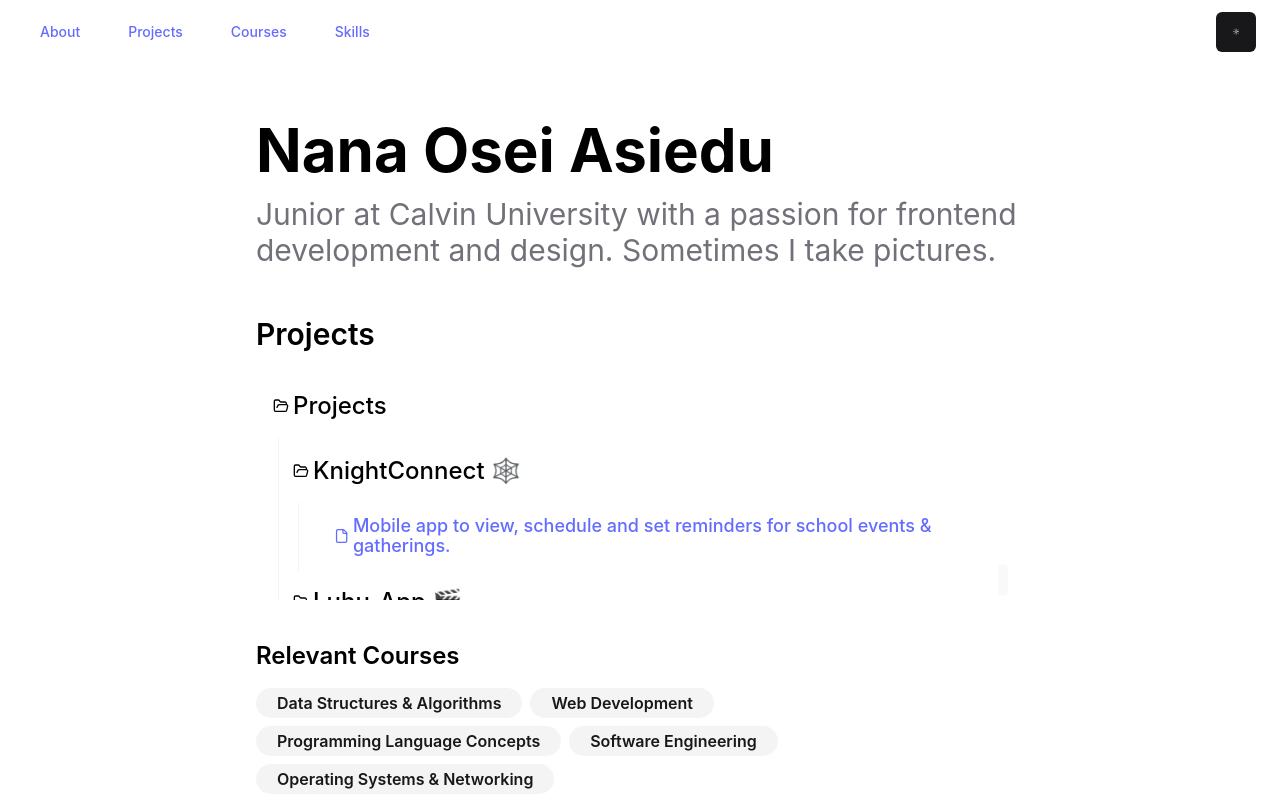
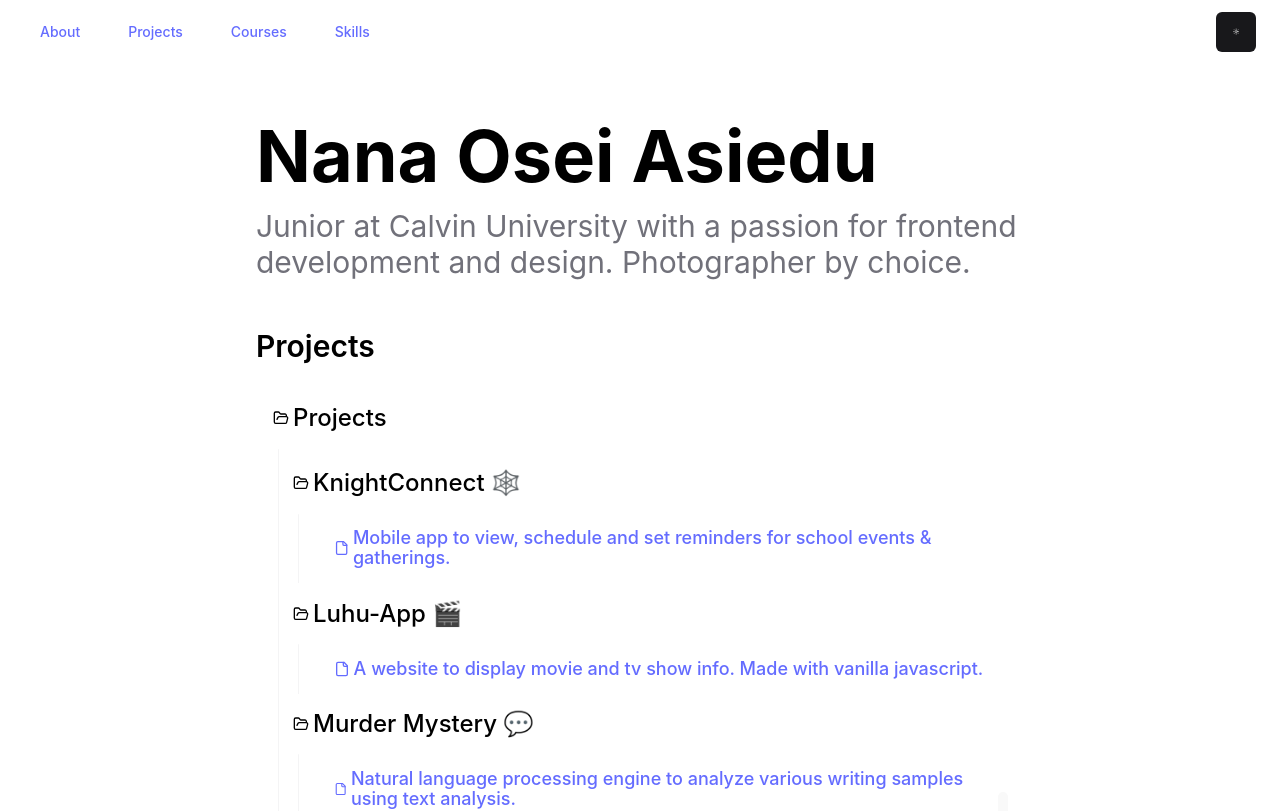
Before and after one commit to NanaAY/resume-site, a React (Vite) app: page / in a window 1280 px wide. Shown: the top 811 px of the page. Built offline with nearby package versions, Linux system fonts and the light colour scheme.

Commit message:
refinements

```diff
--- a/src/App.tsx
+++ b/src/App.tsx
@@ -114,10 +114,10 @@ function App() {
       </header>
       <main className="flex-auto min-w-0 mt-6 flex flex-col px-2 md:px-0">
         <section ref={aboutRef} id="about">
-          <h1 className="mt-16 mb-4 font-bold text-6xl">Nana Osei Asiedu</h1>
+          <h1 className="mt-16 mb-4 font-bold text-7xl">Nana Osei Asiedu</h1>
           <p className="mb-4 text-3xl text-muted-foreground">
             Junior at Calvin University with a passion for frontend development
-            and design. Sometimes I take pictures.
+            and design. Photographer by choice.
           </p>
         </section>
         <section ref={projectsRef} id="projects" className="my-8">
--- a/src/components/projects-tree.tsx
+++ b/src/components/projects-tree.tsx
@@ -12,7 +12,7 @@ type TOCProps = {
 
 const TOC = ({ toc }: TOCProps) => {
   return (
-    <Tree className="w-full h-60 bg-background p-2 rounded-md" indicator={true}>
+    <Tree className="w-full h-90 bg-background p-2 rounded-md" indicator={true}>
       {toc.map((element, _) => (
         <TreeItem key={element.id} elements={[element]} />
       ))}
```
